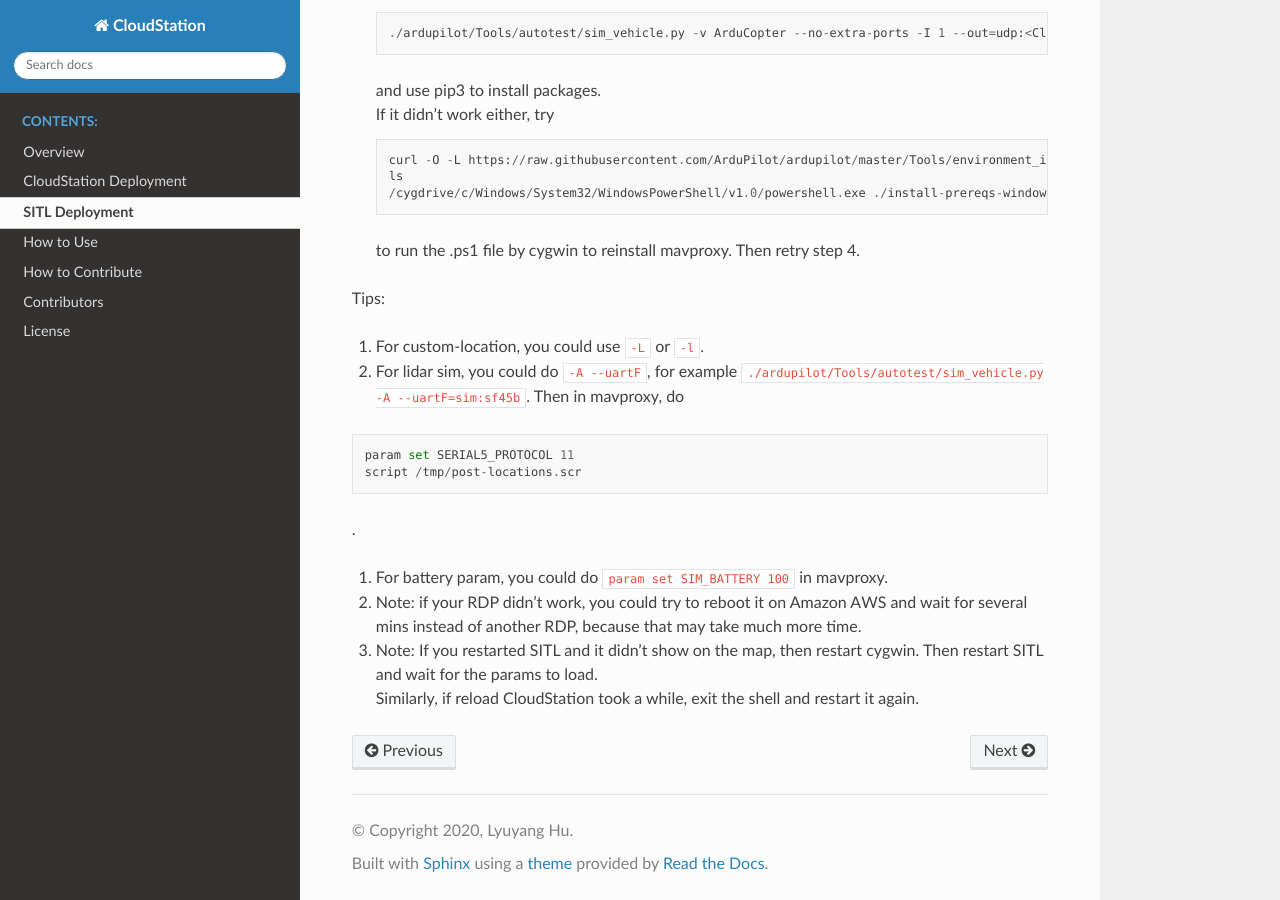
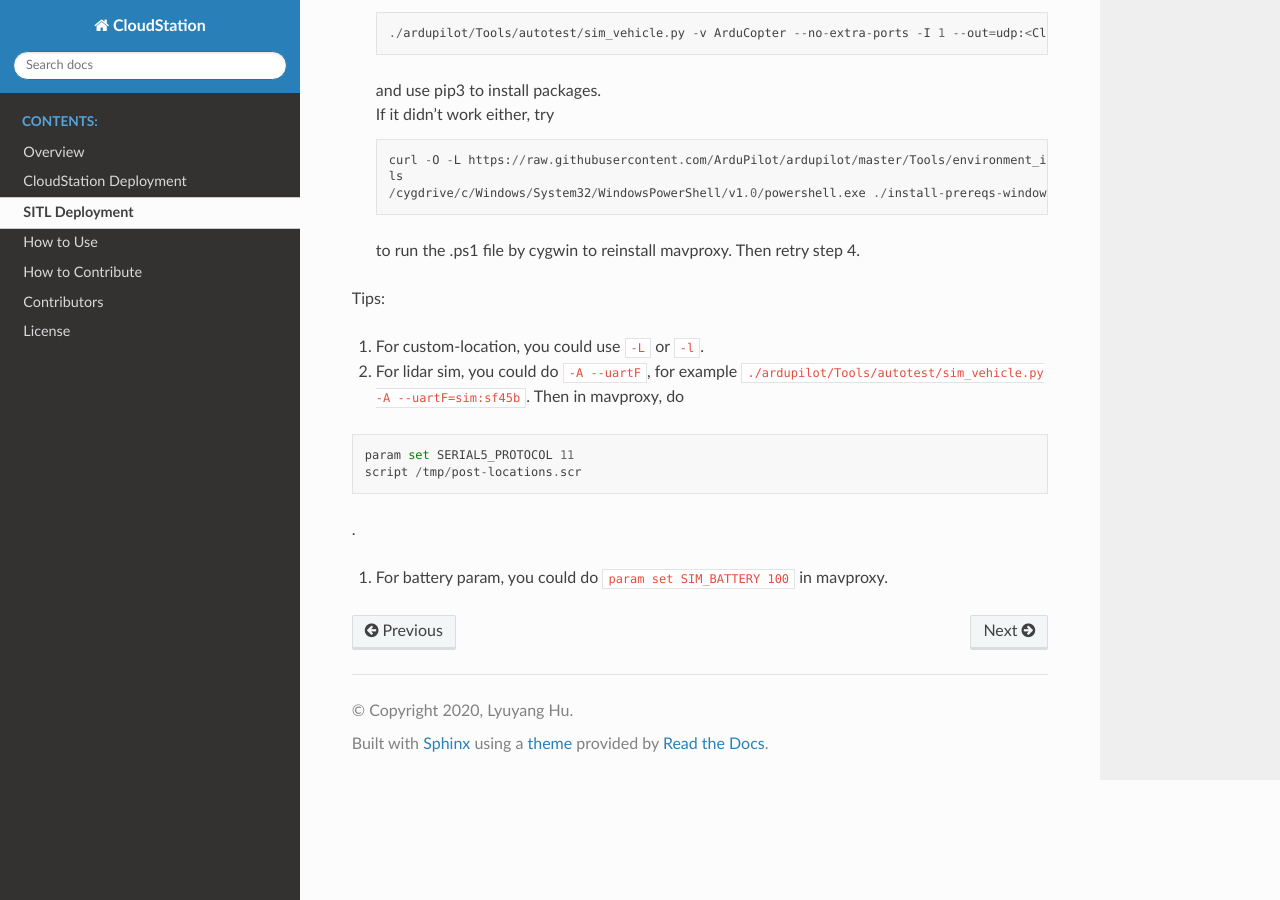
Before and after one commit to CloudStationTeam/docs, a Sphinx documentation site: the page built from source/sitl.md, in a window 1280 px wide and 900 px high, scrolled down 900 px. Built offline with Sphinx 7.4.7 and the Read the Docs theme 2.0.0, drawn with Linux system fonts in a browser that asks for light colours.

Commit message:
Update sitl.md

````diff
--- a/source/sitl.md
+++ b/source/sitl.md
@@ -57,9 +57,3 @@ script /tmp/post-locations.scr
 .
 
 3. For battery param, you could do ```param set SIM_BATTERY 100``` in mavproxy.
-
-
-4. Note: if your RDP didn't work, you could try to reboot it on Amazon AWS and wait for several mins instead of another RDP, because that may take much more time.
-
-5. Note: If you restarted SITL and it didn't show on the map, then restart cygwin. Then restart SITL and wait for the params to load. \
-Similarly, if reload CloudStation took a while, exit the shell and restart it again.
````
